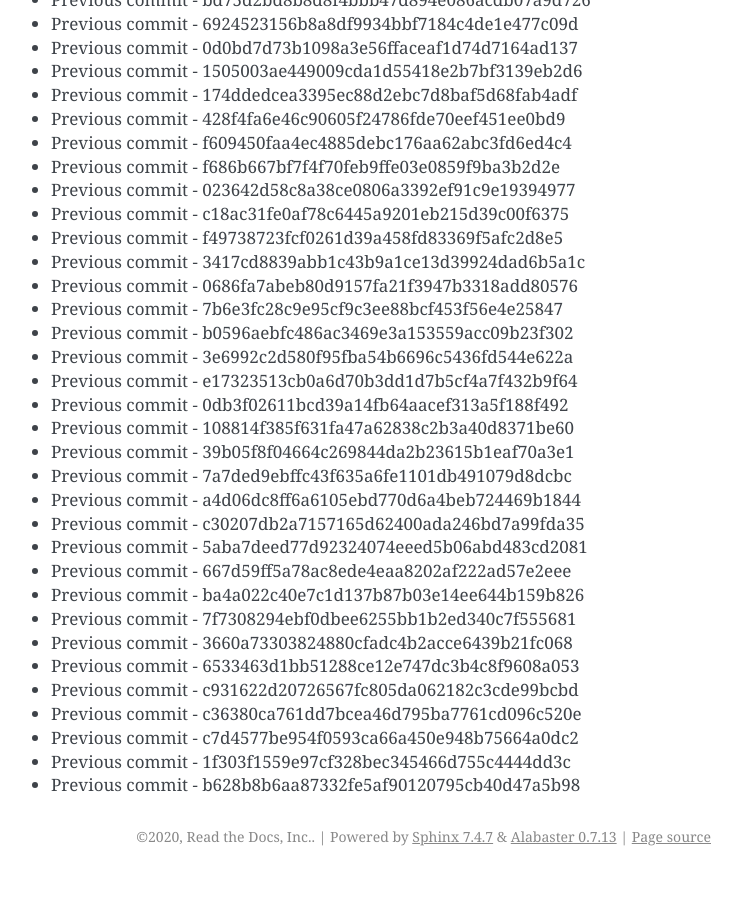
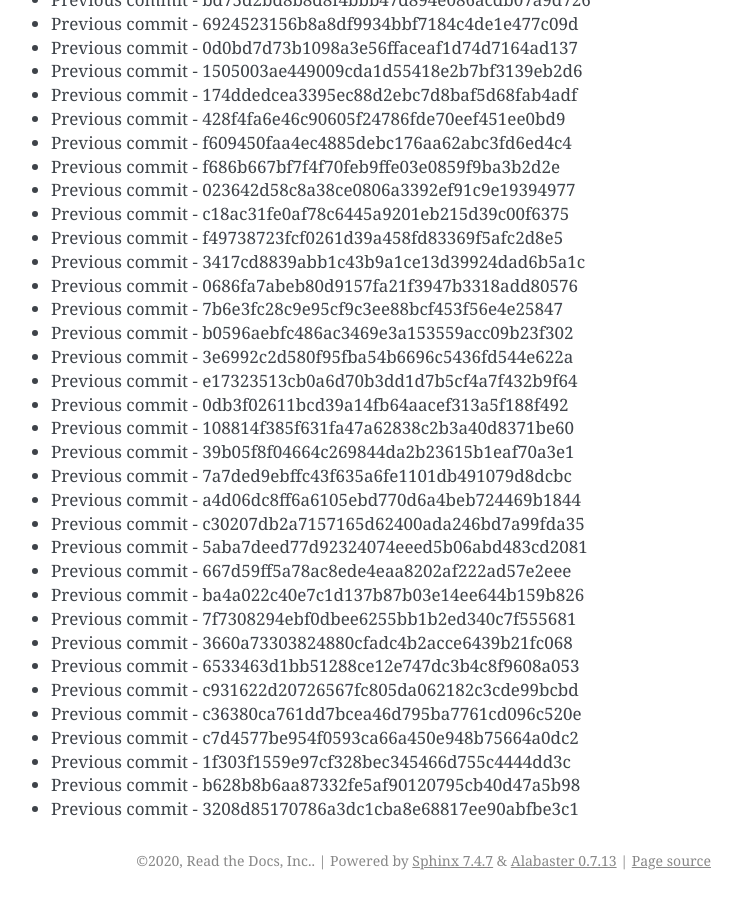
Before and after one commit to readthedocs/rtd-git-stresstest, a Sphinx documentation site: the page built from docs/updates.rst, in a window 1280 px wide and 900 px high, scrolled down 27189 px. Shown: the whole window, without its empty margins (399-1141 px from the left). Built offline with Sphinx 7.4.7, drawn with Linux system fonts in a browser that asks for light colours; before the commit the page ends 28065 px from its top, so only the background shows below that.

Commit message:
Generating commit from previous: 3208d85170786a3dc1cba8e68817ee90abfbe3c1

```diff
--- a/docs/updates.rst
+++ b/docs/updates.rst
@@ -1174,3 +1174,4 @@ It can be tested for any performance characteristics.
 * Previous commit - c7d4577be954f0593ca66a450e948b75664a0dc2
 * Previous commit - 1f303f1559e97cf328bec345466d755c4444dd3c
 * Previous commit - b628b8b6aa87332fe5af90120795cb40d47a5b98
+* Previous commit - 3208d85170786a3dc1cba8e68817ee90abfbe3c1
```
